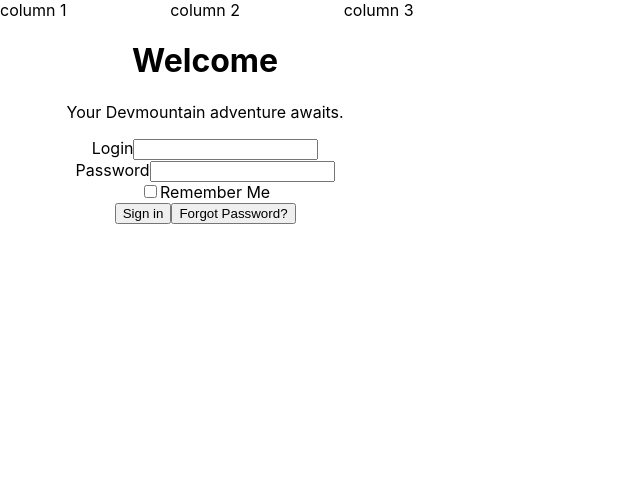
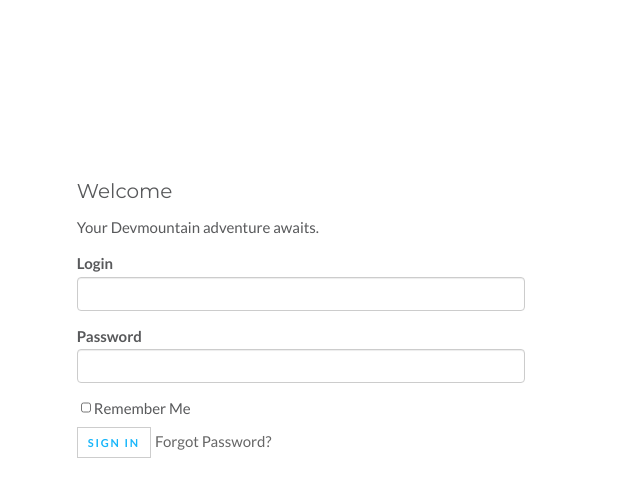
Before and after one commit to vanessamazhangara/react_frodo, a React (Create React App) app: page / in a window 1280 px wide. Shown: the top 496 px of the page, without its empty margins (0-640 px from the left). Built offline with nearby package versions, Linux system fonts and the light colour scheme.

Commit message:
Added onChange to form and added styles

```diff
--- a/public/index.html
+++ b/public/index.html
@@ -24,6 +24,12 @@
       work correctly both with client-side routing and a non-root public URL.
       Learn how to configure a non-root public URL by running `npm run build`.
     -->
+    <link rel="preconnect" href="https://fonts.googleapis.com">
+    <link rel="preconnect" href="https://fonts.gstatic.com" crossorigin>
+    <link href="https://fonts.googleapis.com/css2?family=Cookie&family=Lato:ital@0;1&family=Montserrat&display=swap" rel="stylesheet">
+    <link rel="preconnect" href="https://fonts.googleapis.com">
+    <link rel="preconnect" href="https://fonts.gstatic.com" crossorigin>
+    <link href="https://fonts.googleapis.com/css2?family=Cookie&family=Lato:wght@700&display=swap" rel="stylesheet">
     <title>React App</title>
   </head>
   <body>
--- a/src/App.css
+++ b/src/App.css
@@ -1,38 +1,3 @@
 .App {
   text-align: center;
 }
-
-.App-logo {
-  height: 40vmin;
-  pointer-events: none;
-}
-
-@media (prefers-reduced-motion: no-preference) {
-  .App-logo {
-    animation: App-logo-spin infinite 20s linear;
-  }
-}
-
-.App-header {
-  background-color: #282c34;
-  min-height: 100vh;
-  display: flex;
-  flex-direction: column;
-  align-items: center;
-  justify-content: center;
-  font-size: calc(10px + 2vmin);
-  color: white;
-}
-
-.App-link {
-  color: #61dafb;
-}
-
-@keyframes App-logo-spin {
-  from {
-    transform: rotate(0deg);
-  }
-  to {
-    transform: rotate(360deg);
-  }
-}
--- a/src/App.js
+++ b/src/App.js
@@ -1,10 +1,9 @@
-import logo from './logo.svg';
 import './App.css';
 import Login from './components/Login';
 
 function App() {
   return (
-    <div className="App">
+    <div className="App" >
       <Login/>
     </div>
   );
--- a/src/components/Login.js
+++ b/src/components/Login.js
@@ -1,33 +1,90 @@
 import React, { Component } from 'react'
 
 export default class Login extends Component {
+
+  constructor(props){
+    super(props);
+    this.state={
+      userName: "",
+      password: ""
+    }
+  }
+
+
   render() {
     return (
-      <div style={{ display: 'flex'}}>
-        <div>column 1</div>
-        <div>
-          column 2<h1>Welcome</h1>
-          <p>Your Devmountain adventure awaits.</p>
+      <div style={{
+        width: '35%',
+        marginTop: '180px',
+        marginLeft: '6%',
+        textAlign: 'left',
+        boxSizing: 'border-box'
+        }}>
+          <h1 style={{
+            fontWeight: '500',
+            lineHeight: '1.1',
+            fontFamily: "'Montserrat', sans-serif",
+            margin: "0.5em 0",
+            fontSize: "20px"}}
+            >Welcome</h1>
+          <p >Your Devmountain adventure awaits.</p>
           <form>
-            <div>
-              <label for="login">Login</label>
-              <input type="text" id="login"></input>
+            <div style={{marginBottom: "15px"}}>
+              <label htmlFor="login" style={{display: "block", fontWeight: "700", marginBottom:'2px'}}>Login</label>
+              <input type="text" id="login" onChange={(e) => this.setState({userName: e.target.value})} style={{
+                display: "block",
+                width: "100%",
+                height: "34px",
+                padding: "6px 12px",
+                fontSize: "14px",
+                lineHeight: "1.42857143",
+                color: "#555",
+                backgroundColor: "#fff",
+                backgroundImage: "none",
+                border: "1px solid #ccc",
+                borderRadius: "4px",
+                boxShadow: "inset 0 1px 1px rgba(0,0,0,.075)",
+                boxSizing: "border-box"
+                }}></input>
             </div>
-            <div>
-              <label for="password">Password</label>
-              <input type="password" id="password"></input>
+            <div style={{marginBottom: "15px"}}>
+              <label htmlFor="password" style={{display: "block", fontWeight: "700", marginBottom:'2px'}}>Password</label>
+              <input type="password" id="password" onChange={(e) => this.setState({password: e.target.value})} style={{
+                display: "block",
+                width: "100%",
+                height: "34px",
+                padding: "6px 12px",
+                fontSize: "14px",
+                lineHeight: "1.42857143",
+                color: "#555",
+                backgroundColor: "#fff",
+                backgroundImage: "none",
+                border: "1px solid #ccc",
+                borderRadius: "4px",
+                boxShadow: "inset 0 1px 1px rgba(0,0,0,.075)",
+                boxSizing: "border-box"
+                }}></input>
             </div>
-            <div>
-              <input type="checkbox"></input>
-              <label>Remember Me</label>
+            <div style={{display: "flex", alignContent: "center", textAlign: "auto"}}>
+              <label htmlFor="remember-me">
+              <input id="remember-me" type="checkbox" style={{width: "10px"}}></input>
+                Remember Me</label>
             </div>
-            <div>
-              <button>Sign in</button>
-              <button>Forgot Password?</button>
+            <div style={{marginTop: '7px'}}>
+              <button style={{textTransform:' uppercase',
+                backgroundColor: '#fff',
+                padding: '8px 10px',
+                border: 'solid 1px #cdcdcd',
+                color: '#19B6FA',
+                fontSize: '11px',
+                fontWeight: 'bold',
+                letterSpacing: '1.8px',
+                fontFamily: "Lato",
+                marginRight: "4px"
+                }}>Sign in</button>
+              <a href={'/placeholder'} style={{ textDecoration:"none", color: "#666"}}>Forgot Password?</a>
             </div>
           </form>
-        </div>
-        <div>column 3</div>
       </div>
     );
   }
--- a/src/index.css
+++ b/src/index.css
@@ -1,13 +1,9 @@
 body {
   margin: 0;
-  font-family: -apple-system, BlinkMacSystemFont, 'Segoe UI', 'Roboto', 'Oxygen',
-    'Ubuntu', 'Cantarell', 'Fira Sans', 'Droid Sans', 'Helvetica Neue',
-    sans-serif;
+  font-family: "Lato", sans-serif;
+  font-size: 15px;
+  color: #58595B;
+  line-height: 1.42857143;
   -webkit-font-smoothing: antialiased;
   -moz-osx-font-smoothing: grayscale;
 }
-
-code {
-  font-family: source-code-pro, Menlo, Monaco, Consolas, 'Courier New',
-    monospace;
-}
```
